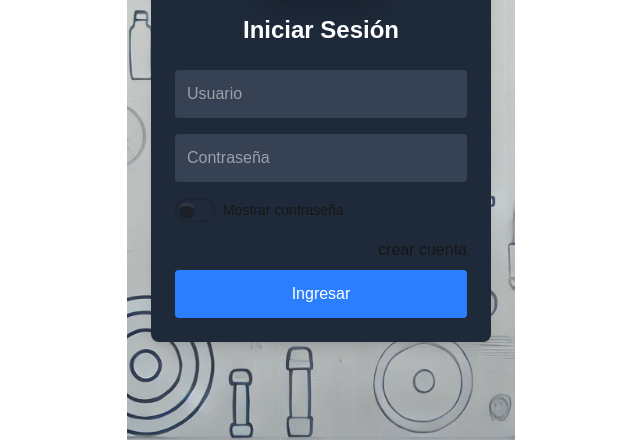
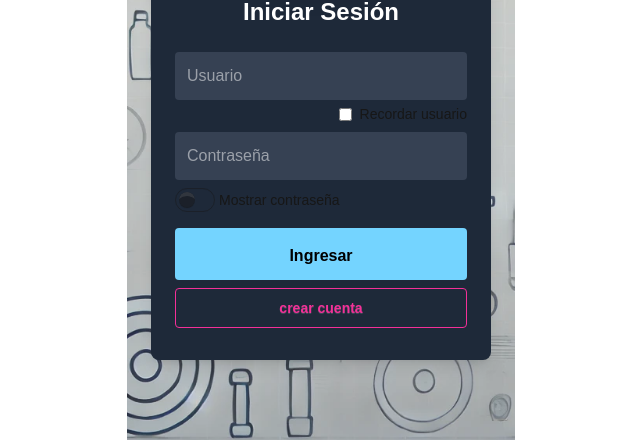
Before and after one commit to Santiago-Collaud/warriorApp, a Next.js app: page / in a window 1280 px wide. Shown: the part 298-738 px from the top of the page, without its empty margins (319-959 px from the left). Built offline with nearby package versions, Linux system fonts and the light colour scheme.

Commit message:
cambios en front login

```diff
--- a/src/app/components/installButton/InstallButton.tsx
+++ b/src/app/components/installButton/InstallButton.tsx
@@ -35,7 +35,7 @@ const InstallButton = () => {
 
   return (
     deferredPrompt && (
-      <button onClick={handleInstall} className="p-2 text-white rounded shadow-md">
+      <button onClick={handleInstall} className="btn btn-ghost">
         Instalar App
       </button>
     )
--- a/src/app/page.tsx
+++ b/src/app/page.tsx
@@ -1,5 +1,5 @@
 "use client";
-import { useState } from "react";
+import { useState,useEffect } from "react";
 import Image from "next/image";
 import InstallButton from "./components/installButton/InstallButton";
 import { useRouter } from 'next/navigation';
@@ -33,6 +33,25 @@ export default function LoginPage() {
 
   // Define el estado is_verify a nivel superior (si es necesario cambiarlo)
   const [is_verify] = useState(true);
+
+  const [rememberChecked, setRememberChecked] = useState(false);
+
+useEffect(() => {
+  const storedUsername = localStorage.getItem("username");
+  if (storedUsername) {
+    setUsername(storedUsername);
+    setRememberChecked(true);
+  }
+}, []);
+
+const rememberMe = (checked: boolean) => {
+  setRememberChecked(checked);
+  if (checked) {
+    localStorage.setItem("username", username);
+  } else {
+    localStorage.removeItem("username");
+  }
+};
 
   const handleLogin = async () => {
     setLoading(true);
@@ -148,6 +167,7 @@ export default function LoginPage() {
   };
 
 
+
   return (
     <div>
       <div
@@ -181,40 +201,54 @@ export default function LoginPage() {
           <input
             type="text"
             placeholder="Usuario"
-            className="w-full p-3 mb-4 bg-gray-700 text-white rounded focus:outline-none"
+            className="w-full p-3 bg-gray-700 text-white rounded focus:outline-none"
             value={username}
             onChange={(e: React.ChangeEvent<HTMLInputElement>) => setUsername(e.target.value)}
           />
+            <div className="mb-2 mt-1 flex items-center justify-end">
+              <input
+                type="checkbox"
+                id="rememberMe"
+                checked={rememberChecked}
+                onChange={(e) => rememberMe(e.target.checked)}
+                className="mr-2"
+              />
+              <label htmlFor="rememberMe" className="text-sm">Recordar usuario</label>
+            </div>
 
           <input
              type={showPassword ? "text" : "password"}
             placeholder="Contraseña"
-            className="w-full p-3 mb-4 bg-gray-700 text-white rounded focus:outline-none"
+            className="w-full p-3 mb-2 bg-gray-700 text-white rounded focus:outline-none"
             value={password}
             onChange={(e) => setPassword(e.target.value)}
           />
+
           <div className="mb-4 flex items-center">
             <input
               type="checkbox"
               id="togglePassword"
               checked={showPassword}
               onChange={() => setShowPassword(!showPassword)}
-            className="mr-2 toggle"
+              className="mr-1 toggle"
             />
             <label htmlFor="togglePassword" className="text-sm">Mostrar contraseña</label>
-        </div>
-
-          <div className="flex justify-end pb-2">
-            <button onClick={() => setModalNuevoUsuario(true)}>crear cuenta</button>
           </div>
 
           <button
             onClick={handleLogin}
             disabled={loading}
-            className="w-full bg-blue-500 text-white py-3 rounded hover:bg-blue-600 transition disabled:opacity-50"
+            className="w-full bg-sky-300 text-black font-bold py-3 pb-3 pt-4 rounded hover:bg-sky-100 transition disabled:opacity-50"
           >
             {loading ? "Cargando..." : "Ingresar"}
           </button>
+
+          <div className="flex justify-end pb-2 pt-2">
+            <button
+              onClick={() => setModalNuevoUsuario(true)}
+              className="w-full btn btn-outline btn-secondary text-sm "
+              >crear cuenta</button>
+          </div>
         </div>
       </div>
 
```
Lines whose indentation alone changed are shown as unchanged.
